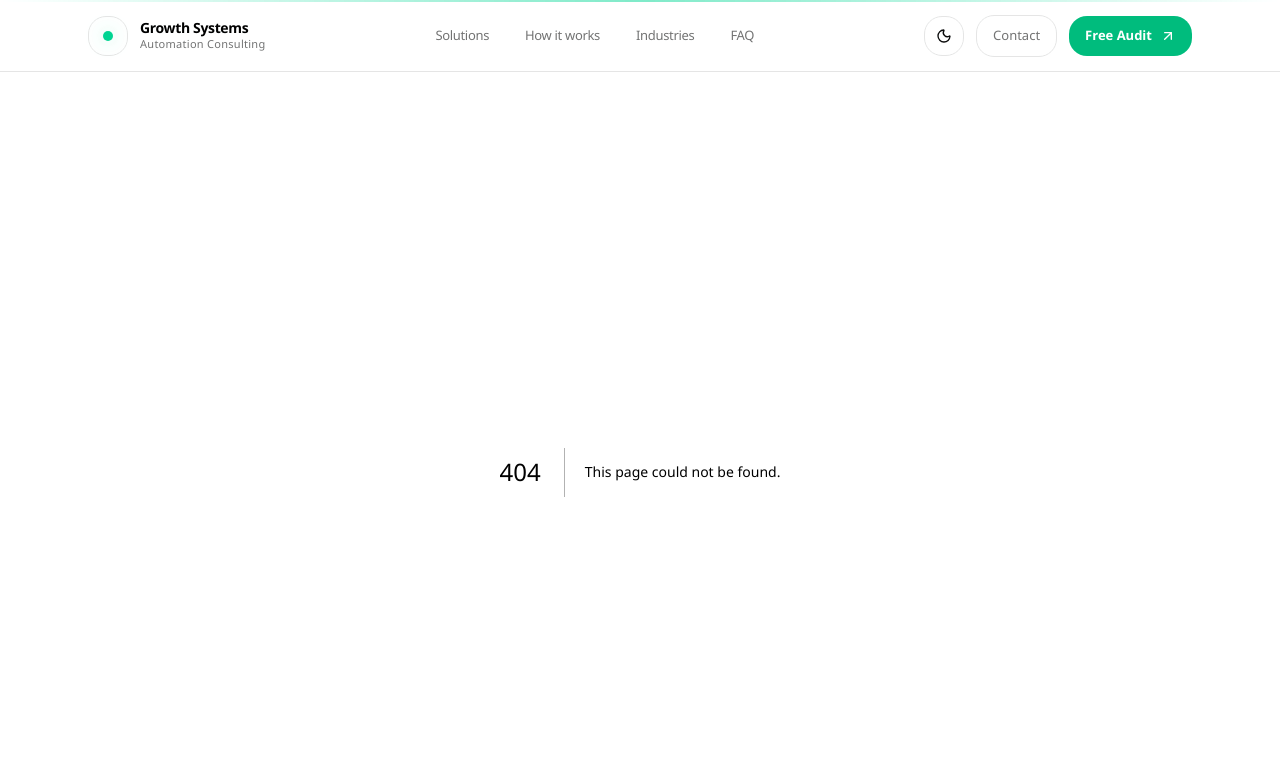
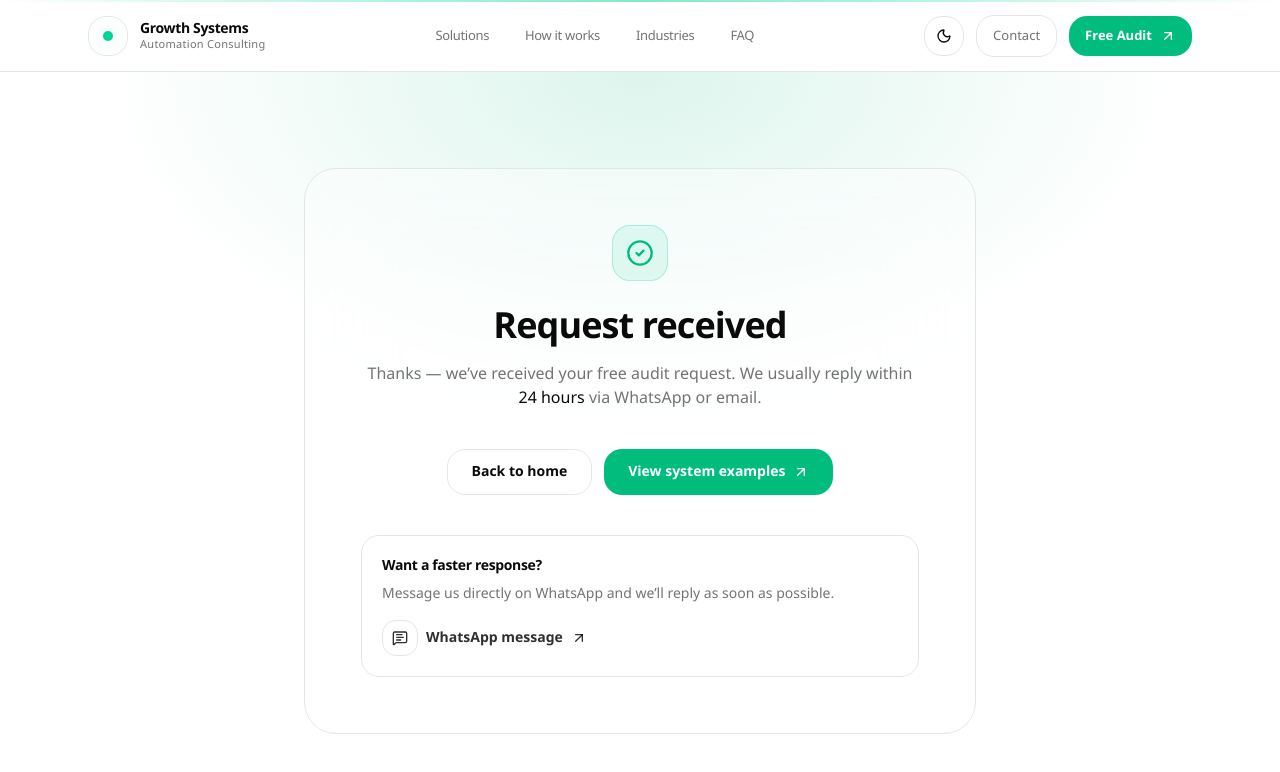
Before and after one commit to sab-eeh/Growth-Systems, a Next.js app: page /thanks in a window 1280 px wide. Before the commit this address had no page. Shown: the top 772 px of the page. Built offline with nearby package versions, Linux system fonts and the light colour scheme.

Commit message:
components updated

```diff
--- /dev/null
+++ b/src/app/thanks/page.jsx
@@ -0,0 +1,74 @@
+// src/app/thanks/page.jsx
+import Link from "next/link";
+import { CheckCircle2, ArrowUpRight, MessageSquareText } from "lucide-react";
+
+export const metadata = {
+  title: "Request received",
+  description: "Your free audit request has been received.",
+};
+
+export default function ThanksPage() {
+  return (
+    <section className="relative mx-auto max-w-6xl px-4 py-20 sm:px-6 sm:py-24">
+      {/* Background glow */}
+      <div className="pointer-events-none absolute inset-0 -z-10">
+        <div className="absolute inset-0 bg-[radial-gradient(900px_520px_at_50%_0%,rgba(16,185,129,0.14),transparent_60%)]" />
+      </div>
+
+      <div className="mx-auto max-w-2xl rounded-[32px] border border-border bg-card/40 p-10 text-center backdrop-blur-2xl sm:p-14">
+        <div className="mx-auto inline-flex h-14 w-14 items-center justify-center rounded-2xl border border-emerald-400/25 bg-emerald-400/10">
+          <CheckCircle2 className="h-7 w-7 text-emerald-500 dark:text-emerald-300" />
+        </div>
+
+        <h1 className="mt-6 text-balance text-3xl font-semibold tracking-tight sm:text-4xl">
+          Request received
+        </h1>
+
+        <p className="mt-4 text-pretty text-muted-foreground">
+          Thanks — we’ve received your free audit request. We usually reply
+          within <span className="font-medium text-foreground">24 hours</span>{" "}
+          via WhatsApp or email.
+        </p>
+
+        <div className="mt-10 flex flex-col gap-3 sm:flex-row sm:justify-center">
+          <Link
+            href="/#"
+            className="inline-flex items-center justify-center rounded-2xl border border-border bg-background/40 px-6 py-3 text-sm font-semibold transition hover:bg-background/70"
+          >
+            Back to home
+          </Link>
+
+          <Link
+            href="/#systems"
+            className="group inline-flex items-center justify-center gap-2 rounded-2xl bg-emerald-500 px-6 py-3 text-sm font-semibold text-white transition hover:bg-emerald-400"
+          >
+            View system examples
+            <ArrowUpRight className="h-4 w-4 transition group-hover:-translate-y-0.5 group-hover:translate-x-0.5" />
+          </Link>
+        </div>
+
+        <div className="mt-10 rounded-2xl border border-border bg-background/40 p-5 text-left">
+          <p className="text-sm font-semibold tracking-tight">
+            Want a faster response?
+          </p>
+          <p className="mt-2 text-sm text-muted-foreground">
+            Message us directly on WhatsApp and we’ll reply as soon as possible.
+          </p>
+
+          <a
+            href="https://wa.me/923312904878"
+            target="_blank"
+            rel="noreferrer"
+            className="mt-4 inline-flex items-center gap-2 text-sm font-semibold text-foreground/85 transition hover:text-foreground"
+          >
+            <span className="inline-flex h-9 w-9 items-center justify-center rounded-xl border border-border bg-card/40">
+              <MessageSquareText className="h-4 w-4" />
+            </span>
+            WhatsApp message
+            <ArrowUpRight className="h-4 w-4" />
+          </a>
+        </div>
+      </div>
+    </section>
+  );
+}
--- a/src/components/layout/Navbar.jsx
+++ b/src/components/layout/Navbar.jsx
@@ -26,7 +26,7 @@ export default function Navbar() {
       className="fixed top-0 left-0 right-0 z-50"
     >
       {/* Glass background (theme-safe) */}
-      <div className="absolute inset-0 border-b border-border bg-background/70 backdrop-blur-2xl" />
+      <div className="absolute inset-0 border-b border-border bg-background/100 backdrop-blur-3xl" />
 
       {/* Subtle accent strip */}
       <div className="absolute left-0 top-0 h-[2px] w-full bg-gradient-to-r from-emerald-400/0 via-emerald-400/50 to-emerald-400/0" />
--- a/src/components/sections/CTA.jsx
+++ b/src/components/sections/CTA.jsx
@@ -4,6 +4,7 @@
 import { useState } from "react";
 import { motion, useReducedMotion } from "framer-motion";
 import { ArrowUpRight, CheckCircle2, Phone, Mail, Loader2 } from "lucide-react";
+import { useRouter } from "next/navigation";
 
 const fadeUp = {
   hidden: { opacity: 0, y: 18, filter: "blur(10px)" },
@@ -17,6 +18,7 @@ const fadeUp = {
 
 export default function CTA() {
   const reduceMotion = useReducedMotion();
+  const router = useRouter();
 
   const [form, setForm] = useState({
     name: "",
@@ -69,6 +71,7 @@ export default function CTA() {
       }
 
       setStatus("success");
+      router.push("/thanks");
 
       // Optional: reset fields after success
       setForm({
--- a/src/components/sections/Hero.jsx
+++ b/src/components/sections/Hero.jsx
@@ -11,8 +11,6 @@ import {
   Sparkles,
   Zap,
 } from "lucide-react";
-
-
 
 const fadeUp = {
   hidden: { opacity: 0, y: 18, filter: "blur(10px)" },
@@ -76,7 +74,7 @@ export default function Hero() {
             <span className="relative inline-block">
               <span className="absolute -inset-2 rounded-[26px] bg-gradient-to-r from-emerald-400/25 to-transparent blur-2xl" />
               <span className="relative bg-gradient-to-b from-foreground to-foreground/70 bg-clip-text text-transparent">
-                client-booking machine
+                consistent booking system
               </span>
             </span>
           </motion.h1>
@@ -89,9 +87,10 @@ export default function Hero() {
             custom={2}
             className="mx-auto mt-5 max-w-2xl text-pretty text-base leading-relaxed text-muted-foreground sm:text-lg"
           >
-            We help clinics, agencies, and local service businesses capture more
-            leads, respond instantly, automate follow-ups, and convert inquiries
-            into booked calls — without hiring extra staff.
+            We design high-converting websites and build simple automations that
+            help clinics, agencies, and local service businesses capture leads,
+            reply faster, and turn inquiries into booked calls without hiring
+            extra staff.
           </motion.p>
 
           {/* CTA */}
@@ -128,7 +127,7 @@ export default function Hero() {
             custom={4}
             className="mt-4 text-xs text-muted-foreground"
           >
-            Built with secure, modern tools. Clear scope. Clean delivery.
+            Clear scope. Fast delivery. Secure setup.
           </motion.p>
 
           {/* Trust items */}
```
